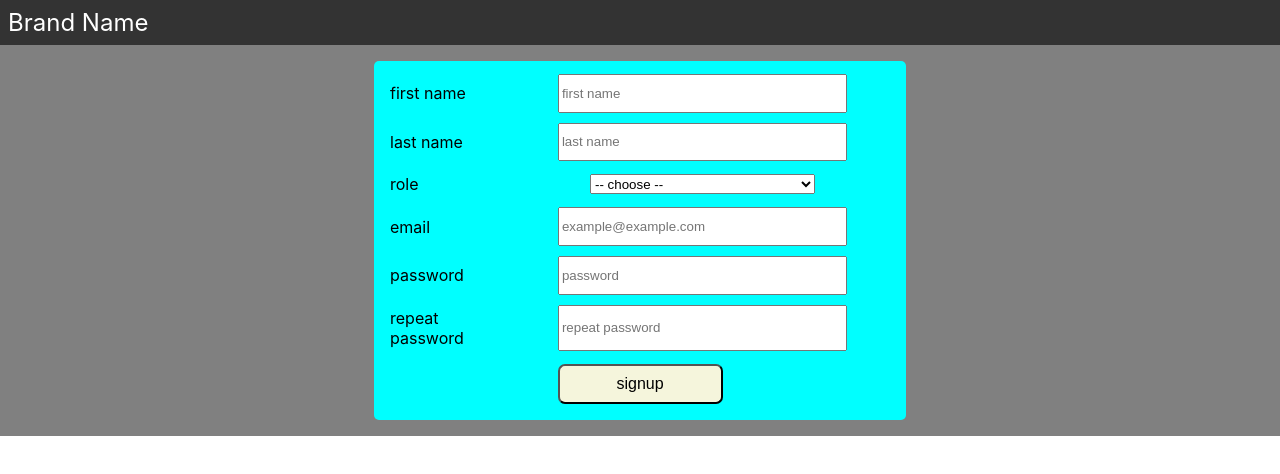
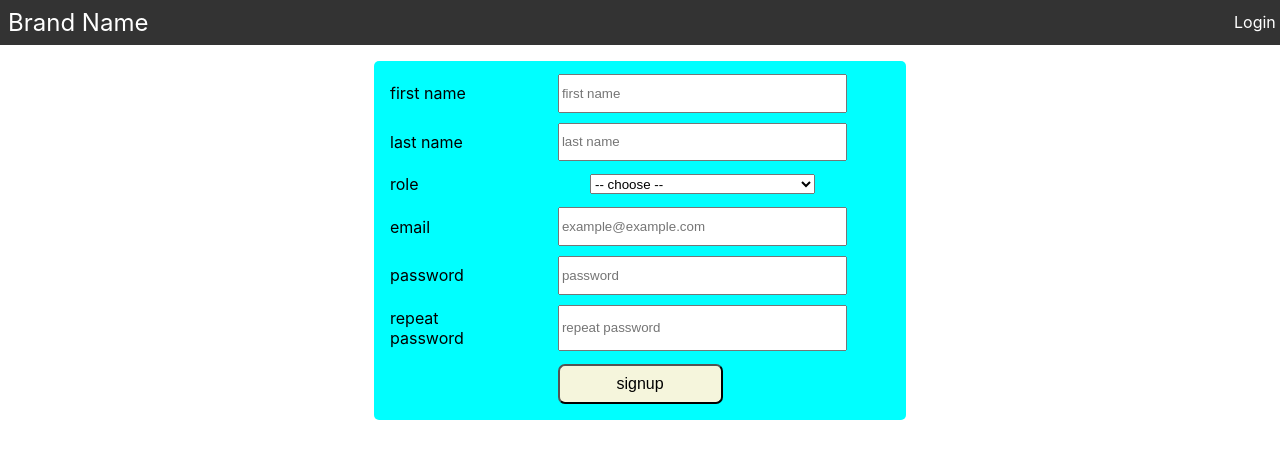
Before and after one commit to ap-Camel/react-examination-website, a React (Create React App) app: page /Signup in a window 1280 px wide. Shown: the top 474 px of the page. Built offline with nearby package versions, Linux system fonts and the light colour scheme.

Commit message:
completed handling the return JSON from loggin in completed handling the error messages form signing up completed handeling the navigation to the routes of specific role completed securing the routes with user role autherization

```diff
--- a/src/App.js
+++ b/src/App.js
@@ -19,11 +19,29 @@ function App() {
     <Router>
       <Navbar />
       <Routes>
-        <Route path="/" element={<Home />}></Route>
-        <Route path='/Login' element={<Login />}></Route>
-        <Route path='/Signup' element={<Signup />} ></Route>
-        <Route path='/Teacher' element={<Teacher />}></Route>
-        <Route path='/Student' element={<Student />}></Route>
+        {!user.loggedIn && (
+          <>
+            <Route path='/Login' element={<Login />}></Route>
+            <Route path='/Signup' element={<Signup />} ></Route>
+          </>
+        )}
+
+        {user.loggedIn && user.userRole === "teacher" && (
+          <>
+            <Route path="/" element={<Home />}></Route>
+            <Route path='/Teacher' element={<Teacher />}></Route>
+          </>
+        )}
+
+        {user.loggedIn && user.userRole === "student" && (
+          <>
+            <Route path="/" element={<Home />}></Route>
+            <Route path='/Student' element={<Student />}></Route>
+          </>
+        )}
+
+
+
       </Routes>
     </Router>
   );
--- a/src/Componanats/login/Login.css
+++ b/src/Componanats/login/Login.css
@@ -1,6 +1,5 @@
 .wrapper {
     display: flex;
-    background-color: gray;
     justify-content: center;
 }
 
--- a/src/Componanats/login/Login.js
+++ b/src/Componanats/login/Login.js
@@ -4,7 +4,7 @@ import { useSelector, useDispatch } from 'react-redux';
 import './Login.css';
 
 import Signup from './Signup';
-import { setLogin } from '../../features/user/userSlice';
+import { setLogin, setUser } from '../../features/user/userSlice';
 
 
 
@@ -23,7 +23,7 @@ function Login() {
     function handleForm(event) {
         setLoginForm(loginForm => {
             return {... loginForm, [event.target.name]: event.target.value}
-        })
+        });
     }
 
     async function checkLogin(event) {
@@ -43,14 +43,14 @@ function Login() {
                 const text = await res.json();
 
                 if(localStorage.getItem("JWT") !== null) {
-                    localStorage.setItem("JWT", text);
+                    localStorage.setItem("JWT", text.JWT);
                 } else {
-                    localStorage.setItem("JWT", text);
+                    localStorage.setItem("JWT", text.JWT);
                 }
 
                 console.log(text);
 
-                dispatch(setLogin(true));
+                dispatch(setUser(text.user));
             break;
             case 404:
                 alert("email or password is wrong");
--- a/src/Componanats/login/Signup.js
+++ b/src/Componanats/login/Signup.js
@@ -55,7 +55,9 @@ function Signup() {
                     alert("something went wrong, please try again later or contact our support staff");
                 break;
                 case 400:
-                    alert(await res.json());
+                    const object = (await res.json()).errors;
+                    const messages = Object.values(object);
+                    alert(messages);
                 break;
             }
         }
--- a/src/Componanats/student/Student.js
+++ b/src/Componanats/student/Student.js
@@ -4,7 +4,7 @@ import React from 'react';
 function Student() {
     return(
         <div>
-
+            Student
         </div>
     );
 }
--- a/src/Componanats/teacher/Teacher.js
+++ b/src/Componanats/teacher/Teacher.js
@@ -4,7 +4,7 @@ import React from 'react';
 function Teacher() {
     return(
         <div>
-
+            Teacher
         </div>
     );
 }
--- a/src/Navbar.css
+++ b/src/Navbar.css
@@ -57,6 +57,19 @@
     border-radius: 10px;
 }
 
+.login-button {
+    position: absolute;
+    top: .75rem;
+    right: 1rem;
+    display: flex;
+    flex-direction: column;
+    justify-content: space-between;
+    width: 30px;
+    height: 21px;
+    text-decoration: none;
+    color: white;
+}
+
 @media (max-width: 500px) {
     .navbar {
         flex-direction: column;
--- a/src/Navbar.js
+++ b/src/Navbar.js
@@ -1,11 +1,16 @@
 import React from 'react';
 import './Navbar.css';
-import {Link} from 'react-router-dom';
+import {Link, useLocation} from 'react-router-dom';
 import { useSelector, useDispatch } from 'react-redux';
 
 function NavBar() {
 
   const user = useSelector(state => state.user);
+  const location = useLocation();
+
+  function toogle() {
+    document.getElementsByClassName('navbar-links')[0].classList.toggle('active');
+  }
 
   return(
       <header>
@@ -13,22 +18,30 @@ function NavBar() {
               <div className="brand-title">Brand Name</div>
               {user.loggedIn && (
                 <>
-                  <a href="#" className="toggle-button" onClick={() => {
-                  document.getElementsByClassName('navbar-links')[0].classList.toggle('active');
-              }}>
+                  <a href="#" className="toggle-button" onClick={toogle}>
                     <span className="bar"></span>
                     <span className="bar"></span>
                     <span className="bar"></span>
                   </a>
                   <div className="navbar-links">
-                <ul>
-                  <li><Link to="/" > home </Link></li>
+                    <ul onClick={toogle}>
+                      <li><Link to="/"  state={{from: location}} replace={false} > home </Link></li>
+                      {user.userRole === "teacher" && (
+                        <>
+                          <li><Link to="/teacher"  state={{from: location}} replace={false}> teacher </Link></li>
+                        </>
+                      )}
+                      {user.userRole === "student" && (
+                        <>
+                          <li><Link to="/student"  state={{from: location}} replace={false}> student </Link></li>
+                        </>
+                      )}
                     </ul>
                   </div>
                 </>
               )}
 
-              {!user.loggedIn && <Link to="/login" replace={true} className="toggle-button" >Login</Link>}
+              {!user.loggedIn && <Link to="/login" state={{from: location}} replace={false} className="login-button" >Login</Link>}
 
           </nav>
       </header>
--- a/src/features/user/userSlice.js
+++ b/src/features/user/userSlice.js
@@ -4,7 +4,9 @@ import { createSlice, createAsyncThunk } from "@reduxjs/toolkit";
 const initialState = {
     firstName: "",
     lastName: "",
-    role: "",
+    userRole: "",
+    userName: "",
+    pictureUrl: "",
     email: "",
     loggedIn: false
 }
@@ -17,8 +19,10 @@ const userSlice = createSlice({
         setUser: (state, {payload}) => {
             state.firstName = payload.firstName;
             state.lastName = payload.lastName;
-            state.role = payload.userType;
+            state.userRole = payload.userRole;
+            state.userName = payload.userName;
             state.email = payload.email;
+            state.pictureUrl = payload.pictureUrl;
             state.loggedIn = true;
         },
         setLogin: (state, {payload}) => {
```
Lines whose indentation alone changed are shown as unchanged.
